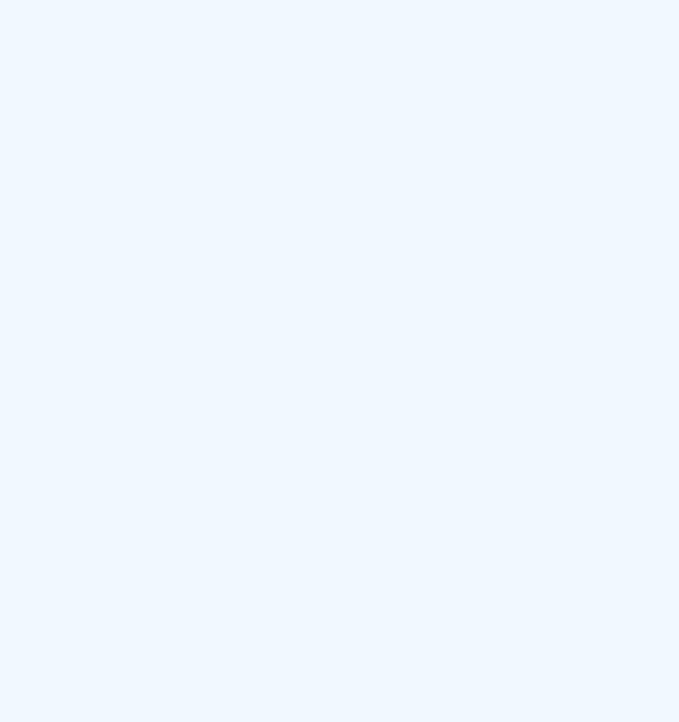
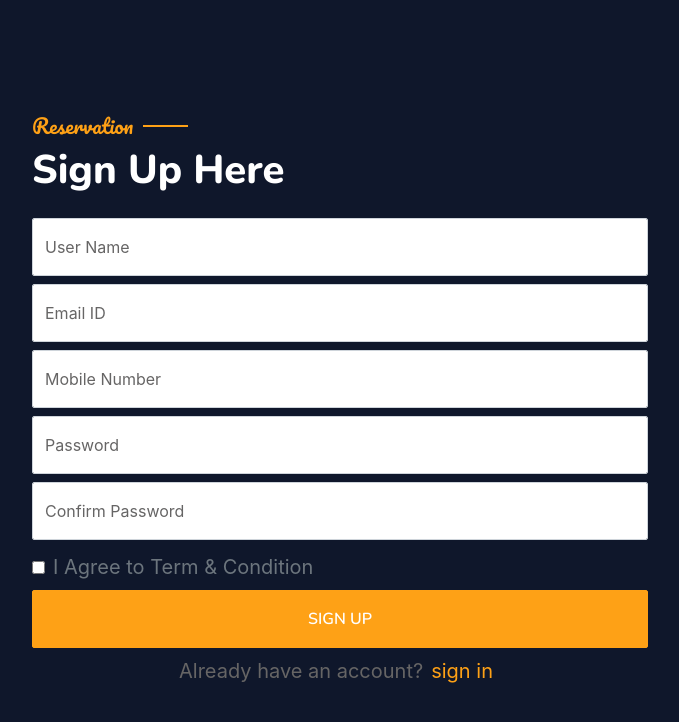
Before and after one commit to Vinaykumar018/Foodie, a React (Create React App) app in the folder my-react-app/: page /signup in a window 1280 px wide. Before the commit this address had no page. Shown: the top 722 px of the page, without its empty margins (300-979 px from the left). Built offline with nearby package versions, Linux system fonts and the light colour scheme.

Commit message:
updated 18042024

```diff
--- a/my-react-app/src/App.js
+++ b/my-react-app/src/App.js
@@ -10,6 +10,7 @@ import Booking from './Components/Booking';
 import Contact from './Components/Contact';
 import Testimonal  from './Components/Testimonal';
 import Login from './Components/Login';
+import Signup from './Components/Signup';
 
 const App = () => {
   return (
@@ -17,6 +18,7 @@ const App = () => {
 
       <Routes>
         <Route path="/" element={<Login />} />
+        <Route path="/signup" element={<Signup />} />
         <Route path="/home" element={<Navbar />} />
         <Route path="/about" element={<About />} />
         <Route path="/service" element={<Service />} />
--- a/my-react-app/src/Components/Login.js
+++ b/my-react-app/src/Components/Login.js
@@ -35,7 +35,7 @@ const Login = () => {
              <div className="col-md-12 d-flex justify-content-center align-items-center">
                  <div className="p-5 wow fadeInUp" data-wow-delay="0.2s">
                      <h5 className="section-title ff-secondary text-start text-primary fw-normal">Reservation</h5>
-                     <h1 className="text-white mb-4">Login Here</h1>
+                     <h1 className="text-white mb-4">Sign In Here</h1>
                      <form>
                          <div className="row g-3">
                              <div className="col-md-12">
@@ -52,25 +52,30 @@ const Login = () => {
                                  <span class="d-flex justify-content-end mt-2 text-muted" style={{cursor:"pointer"}}>forget password ?</span>
                              </div>
                              <div className="col-12">
-                                 <button className="btn btn-primary w-100 py-3" type="submit">Login</button>
+                                 <button className="btn btn-primary w-100 py-3" type="submit">Sign In</button>
                              </div>
                          </div>
                          <div class="text-center mt-2 text-light">or continue with</div>
                          <div className="row g-3 mt-2">
                             <div className="col-md-4">
                                 <div className="form-floating">
-                                    <div class="bg-white py-2 rounded-pill text-center">Google</div>
+                                    <div className="bg-white py-2 rounded-pill text-center" style={{cursor:"pointer"}}>Google</div>
                                 </div>
                             </div>
                             <div className="col-md-4">
                                 <div className="form-floating">
-                                    <div class="bg-white py-2 rounded-pill text-center">Fackbook</div>
+                                    <div className="bg-white py-2 rounded-pill text-center" style={{cursor:"pointer"}}>Fackbook</div>
                                 </div>
                             </div>
                             <div className="col-md-4">
-                                <div className="form-floating">
-                                    <div class="bg-white py-2 rounded-pill text-center">Twitter</div>
+                                <div className="form-floating ">
+                                    <div className="bg-white py-2 rounded-pill text-center" style={{cursor:"pointer"}}>Twitter</div>
                                 </div>
+                            </div>
+                         </div>
+                         <div className='row my-2'>
+                            <div className="col-12">
+                                <span className='d-flex justify-content-center fs-5'>Don't have an account?<Link to="/signup"><span class="fs-5 mx-2">sign up</span></Link></span>
                             </div>
                          </div>
                      </form>
--- a/my-react-app/src/Components/Navbar.js
+++ b/my-react-app/src/Components/Navbar.js
@@ -60,7 +60,6 @@ const Navbar = () => {
               <Link to="/contact" className="nav-item nav-link">Contact</Link>
             </div>
            <Link to="/booking" className="btn btn-primary py-2 px-4">Book A Table</Link>
-           <Link to="/" className="btn btn-primary py-2 px-4 mx-2">Login</Link>
                 </div>
             </nav>
 
--- /dev/null
+++ b/my-react-app/src/Components/Signup.js
@@ -0,0 +1,92 @@
+import React, { useState, useEffect } from 'react';
+import { Link } from 'react-router-dom';
+
+const Signup = () => {
+
+    const [loading, setLoading] = useState(true);
+
+  useEffect(() => {
+    // Simulate loading delay
+    const timeout = setTimeout(() => {
+      setLoading(false);
+    }, 2000); // Adjust the duration as needed
+
+    // Cleanup function to clear the timeout
+    return () => clearTimeout(timeout);
+  }, []);
+
+    return (
+
+        <div className="container-fluid bg-dark w-100 vh-100 d-flex justify-content-center align-items-center">
+          {/*spinner start */}
+          {loading && (
+        <div id="spinner" className="show bg-white position-fixed translate-middle w-100 vh-100 top-50 start-50 d-flex align-items-center justify-content-center">
+          <div className="spinner-border text-primary" style={{ width: "3rem", height: "3rem" }} role="status">
+            <span className="sr-only">Loading...</span>
+          </div>
+        </div>
+      )}
+          {/*spinner end */}
+
+           {/*login start */}
+           {!loading && (
+             <>
+            <div className="row justify-content-center">
+                <div className="col-md-6">
+                    <div className="wow fadeInUp" data-wow-delay="0.2s">
+                        <h5 className="section-title ff-secondary text-start text-primary fw-normal">Reservation</h5>
+                        <h1 className="text-white mb-4">Sign Up Here</h1>
+                        <form>
+                            <div className="row g-2">
+                                <div className="col-md-12">
+                                    <div className="form-floating">
+                                        <input type="text" className="form-control" id="name" placeholder="Username"/>
+                                        <label for="name">User Name</label>
+                                    </div>
+                                </div>
+                                <div className="col-md-12">
+                                    <div className="form-floating">
+                                        <input type="email" className="form-control" id="email" placeholder="Email Id"/>
+                                        <label for="name">Email ID</label>
+                                    </div>
+                                </div>
+                                <div className="col-md-12">
+                                    <div className="form-floating">
+                                        <input type="text" className="form-control" id="phone" placeholder="Mobile No"/>
+                                        <label for="name">Mobile Number</label>
+                                    </div>
+                                </div>
+                                    <div className="col-md-12">
+                                        <div className="form-floating">
+                                            <input type="password" className="form-control" id="password" placeholder="Password"/>
+                                            <label for="password">Password</label>
+                                        </div>
+                                    </div>
+                                    <div className="col-md-12">
+                                    <div className="form-floating">
+                                        <input type="password" className="form-control" id="password" placeholder="Password"/>
+                                        <label for="password">Confirm Password</label>
+                                    </div>
+                                </div>
+                                    <div className="col-md-12">
+                                        <div class="d-flex justify-content-start text-muted pt-1">
+                                            <span><input type="checkbox" name="" id="" className="fs-2" style={{cursor:"pointer"}}/><span class="mx-2 fs-5">I Agree to Term & Condition</span></span>
+                                        </div>
+                                    </div>
+                                    <div className="col-12">
+                                        <button className="btn btn-primary w-100 py-3" type="submit">Sign Up</button>
+                                    </div>
+                                    <div className="col-12">
+                                        <span className='d-flex justify-content-center fs-5'>Already have an account?<Link to="/"><span class="fs-5 mx-2">sign in</span></Link></span>
+                                    </div>
+                            </div>
+                        </form>
+                    </div>
+                </div>
+            </div>
+        </>)}
+    </div>
+    );
+}
+
+export default Signup;
```
Also changed, not shown: my-react-app/src/Components/AdminPanel.js (added).
